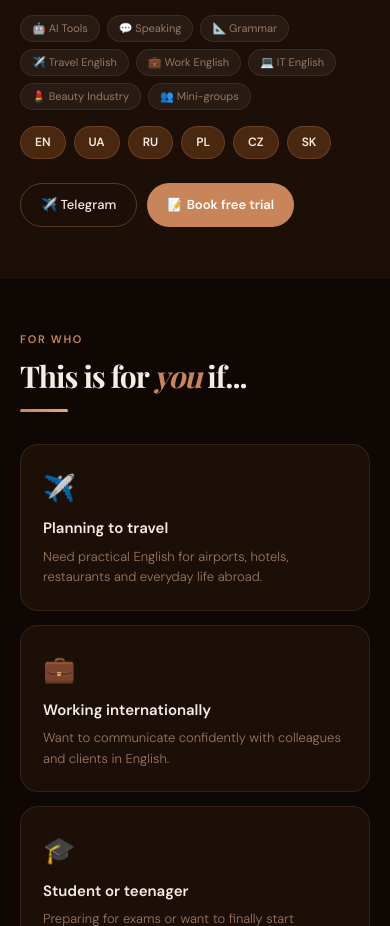
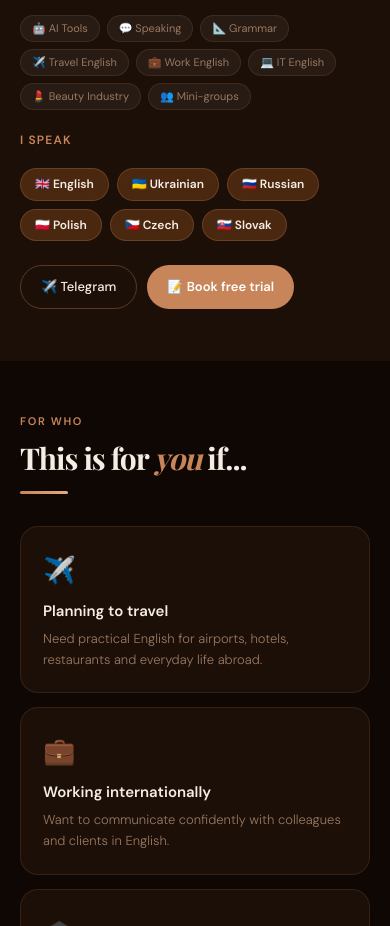
Before and after one commit to ViktoriiaMykhalova/learnwithvika-platform, a Next.js app: page / in a window 390 px wide. Shown: the part 2100-3026 px from the top of the page. Built offline with nearby package versions, Linux system fonts and the light colour scheme; a web font is replaced by a local one.

Commit message:
fix test mobile + language flags

```diff
--- a/app/page.tsx
+++ b/app/page.tsx
@@ -581,9 +581,14 @@ export default function HomePage() {
           <span class="lwv-tag">💄 Beauty Industry</span>
           <span class="lwv-tag">👥 Mini-groups</span>
         </div>
+        <p style="font-size:12px;color:#c8855a;font-weight:600;letter-spacing:0.1em;text-transform:uppercase;margin-top:20px;margin-bottom:8px;">I speak</p>
         <div class="lwv-langs">
-          <span class="lwv-lang">EN</span><span class="lwv-lang">UA</span><span class="lwv-lang">RU</span>
-          <span class="lwv-lang">PL</span><span class="lwv-lang">CZ</span><span class="lwv-lang">SK</span>
+          <span class="lwv-lang">🇬🇧 English</span>
+          <span class="lwv-lang">🇺🇦 Ukrainian</span>
+          <span class="lwv-lang">🇷🇺 Russian</span>
+          <span class="lwv-lang">🇵🇱 Polish</span>
+          <span class="lwv-lang">🇨🇿 Czech</span>
+          <span class="lwv-lang">🇸🇰 Slovak</span>
         </div>
         <div style="display:flex;gap:10px;flex-wrap:wrap;margin-top:24px">
           <a href="https://t.me/englishwith_viky" target="_blank" class="lwv-btn-secondary" style="font-size:13px;padding:11px 20px">✈️ Telegram</a>
--- a/app/placement-test/page.tsx
+++ b/app/placement-test/page.tsx
@@ -251,7 +251,7 @@ export default function PlacementTestPage() {
       {/* ── Sidebar ── */}
       <aside style={{
         position: "fixed", top: 0, left: 0, height: "100vh",
-        width: sidebarOpen ? 260 : 72,
+        width: sidebarOpen ? 200 : 44,
         background: C.sidebar, color: "#fff",
         padding: sidebarOpen ? "24px 16px" : "24px 10px",
         transition: "0.3s", zIndex: 1000, overflow: "hidden",
```
